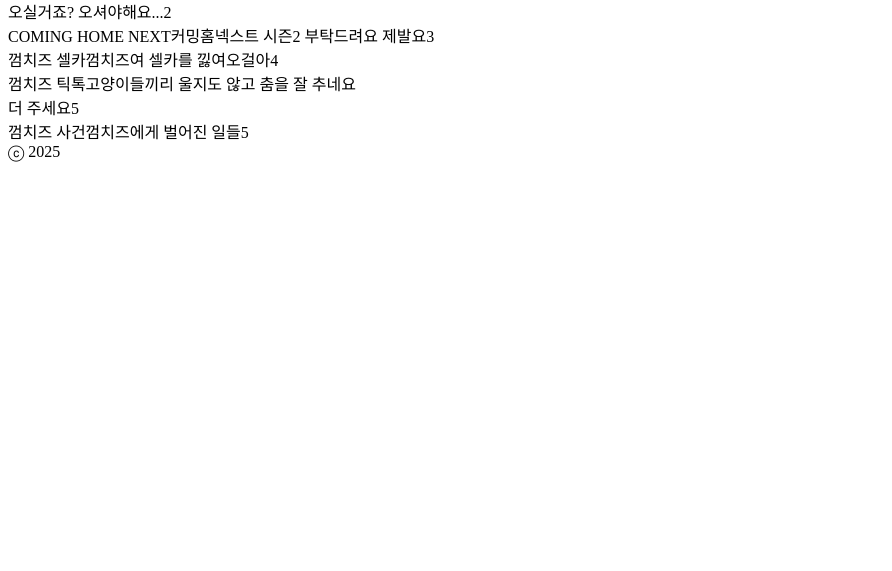
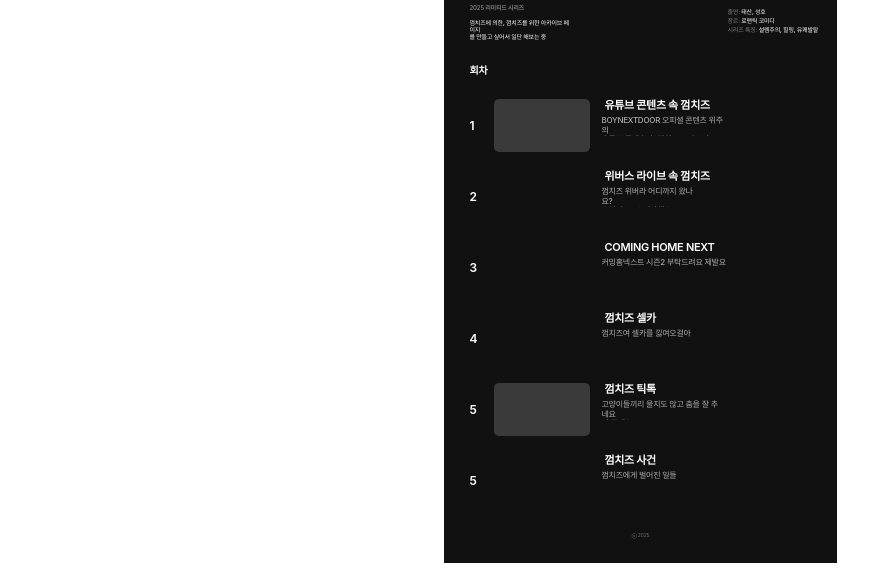
Before and after one commit to 810x904/810x904.github.io, a plain HTML site: page skin.html in a window 1280 px wide. Shown: the part 297-868 px from the top of the page, without its empty margins (0-892 px from the left). Before the commit the page ends 800 px from the top, so only its background shows below. Drawn offline with Linux system fonts and the light colour scheme; a web font is replaced by a local one.

Commit message:
index.html

```diff
--- a/skin.html
+++ b/skin.html
@@ -3,10 +3,10 @@
   <head>
     <meta charset="UTF-8" />
     <meta name="viewport" content="width=device-width, initial-scale=1.0" />
-    <title>Generated by Codia AI</title>
+    <title>제발홈페이지만들고싶다</title>
     <link rel="stylesheet" href="https://fonts.googleapis.com/css2?family=Mayoze:wght@400&display=swap" />
 <link rel="stylesheet" href="https://fonts.googleapis.com/css2?family=Pretendard:wght@300;500;600;800&display=swap" />
-    <link rel="stylesheet" href="index.css" />
+    <link rel="stylesheet" href="style.css" />
   </head>
   <body>
     <div class="main-container">
```
